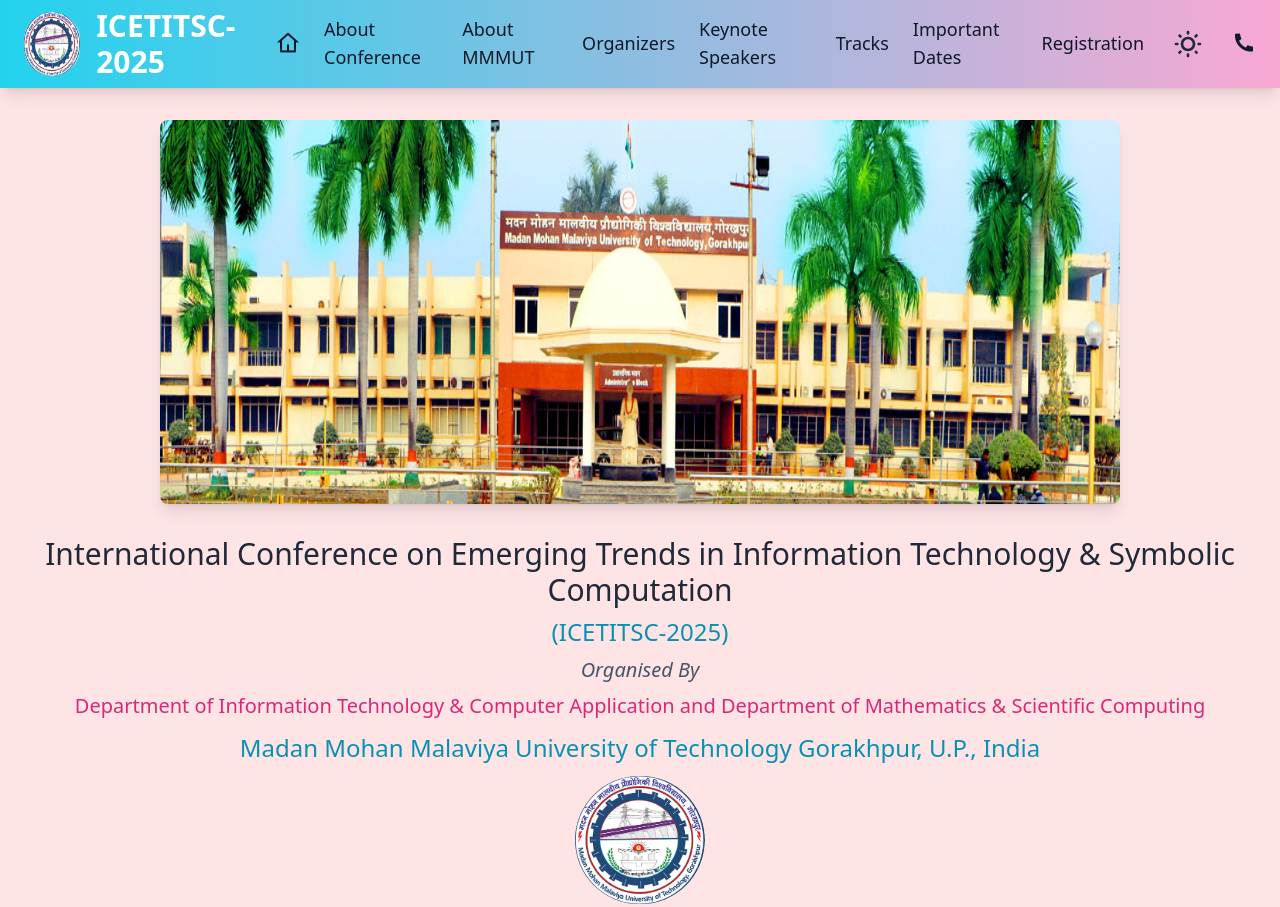
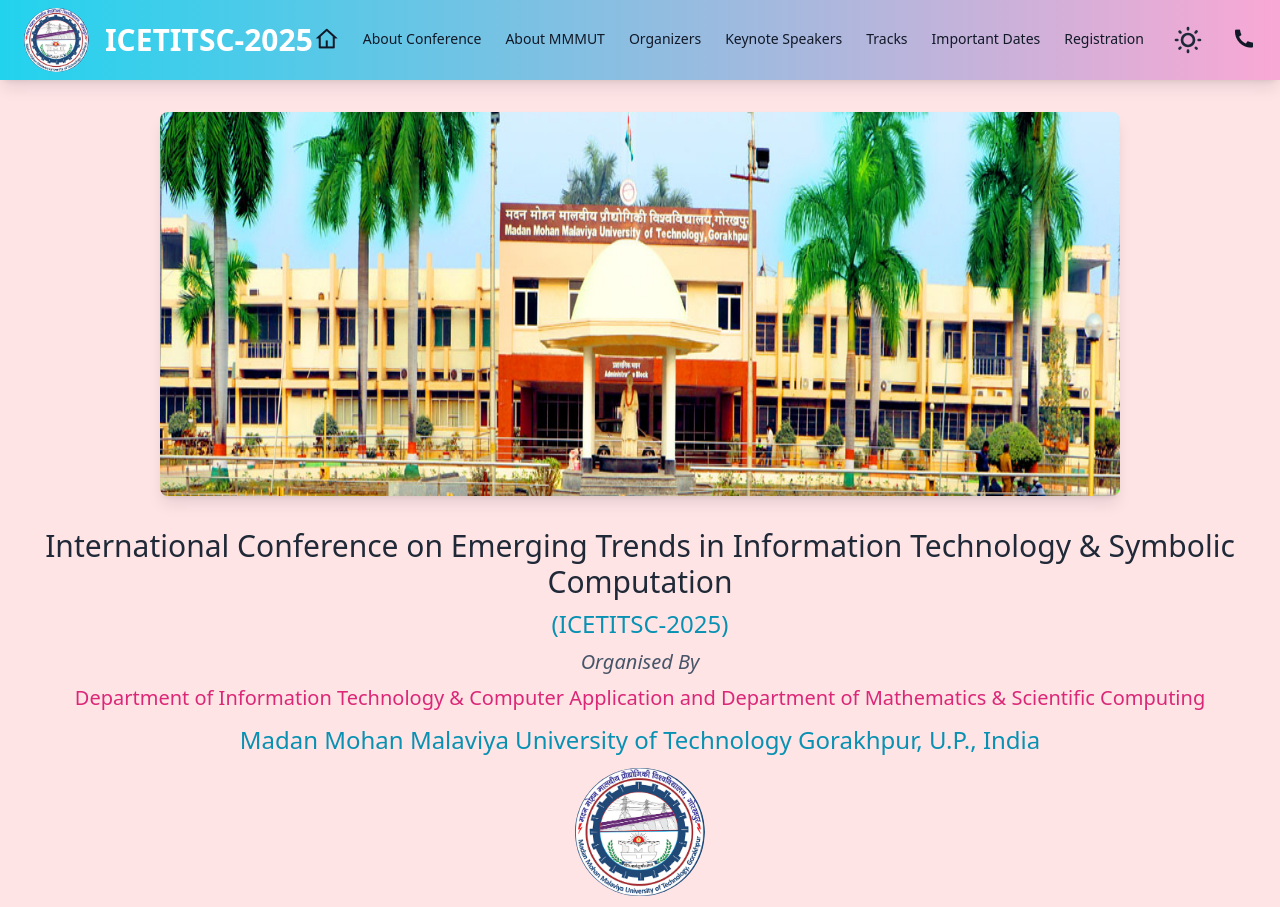
Before and after one commit to krishnasingh6392/conference-_website, a website: page index.html in a window 1280 px wide. Shown: the top 907 px of the page. Drawn offline with nearby package versions, Linux system fonts and the light colour scheme.

Commit message:
Update index.html
changed font size of nav bar

```diff
--- a/index.html
+++ b/index.html
@@ -34,7 +34,7 @@
           >
         </div>
 
-        <ul class="hidden text-sm lg:flex space-x-6 text-slate-650 md:text-lg font items-center" id="nav_bar">
+        <ul class="hidden text-sm lg:flex space-x-6 text-slate-650 md:text-sm font items-center" id="nav_bar">
           <li
             class="hover: border-b-2 border-transparent hover:border-pink-500"
           >
```
